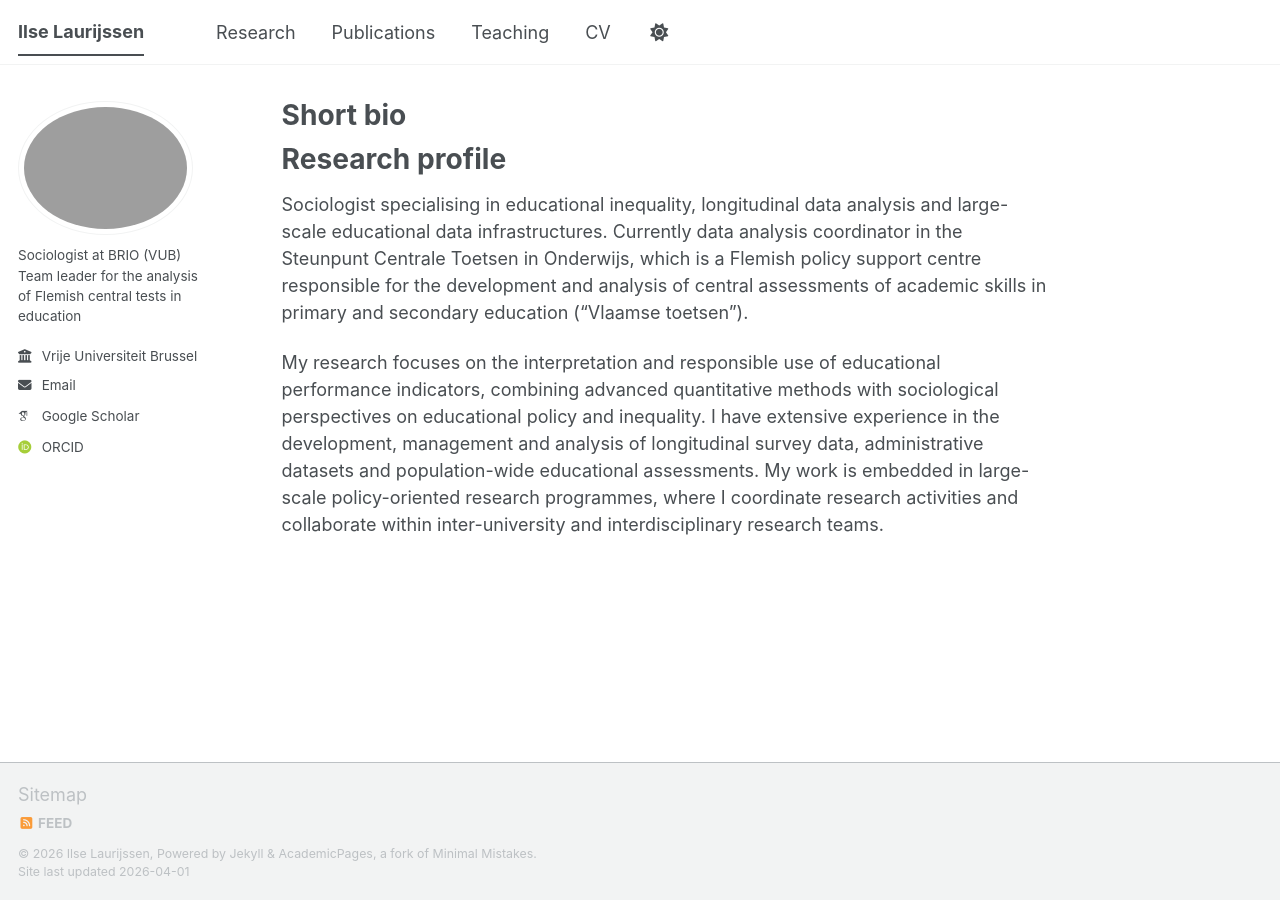
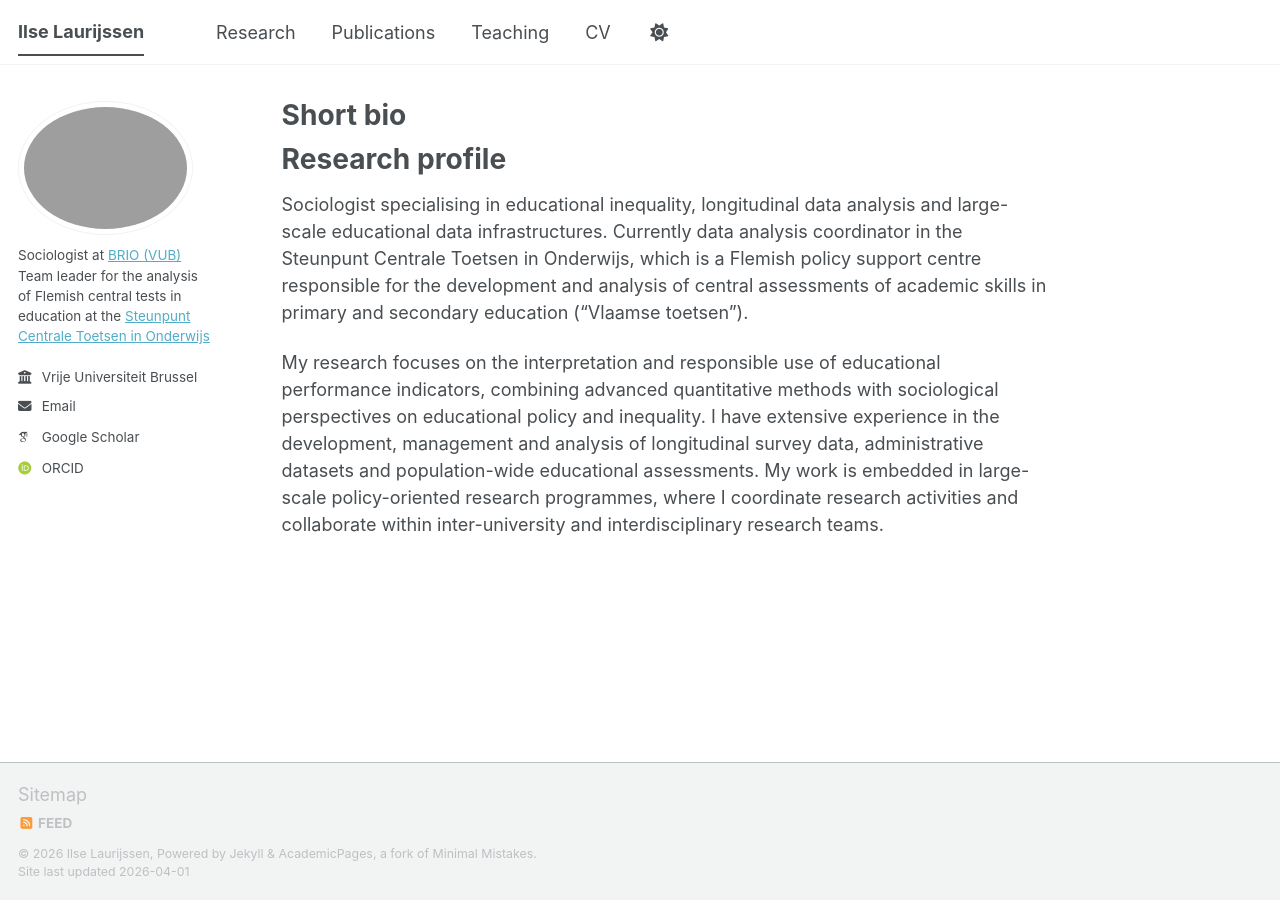
Before and after one commit to ilselaurijssen/ilselaurijssen.github.io, a Jekyll site: the page built from _pages/about.md, in a window 1280 px wide. Built offline with Jekyll 4.4.1, drawn with Linux system fonts in a browser that asks for light colours; some web fonts are replaced; a script bundle is joined from its source files by our own code; library files that are not in the unit come from our copies.

Commit message:
Update _config.yml

```diff
--- a/_config.yml
+++ b/_config.yml
@@ -26,7 +26,7 @@ author:
   avatar           : "profile-photo.jpg"
   name             : ""
   pronouns         : # example: "she/her"
-  bio              : "Sociologist at BRIO (VUB) <br/>Team leader for the analysis of Flemish central tests in education"
+  bio              : "Sociologist at <a href=\"https://briobrussel.be\">BRIO (VUB)</a> <br/>Team leader for the analysis of Flemish central tests in education at the <a href=\"https://steunpunttoetsen.be\">Steunpunt Centrale Toetsen in Onderwijs</a>"
   location         : #"Earth"
   employer         : "Vrije Universiteit Brussel"
   research group   : "BRIO"
```
